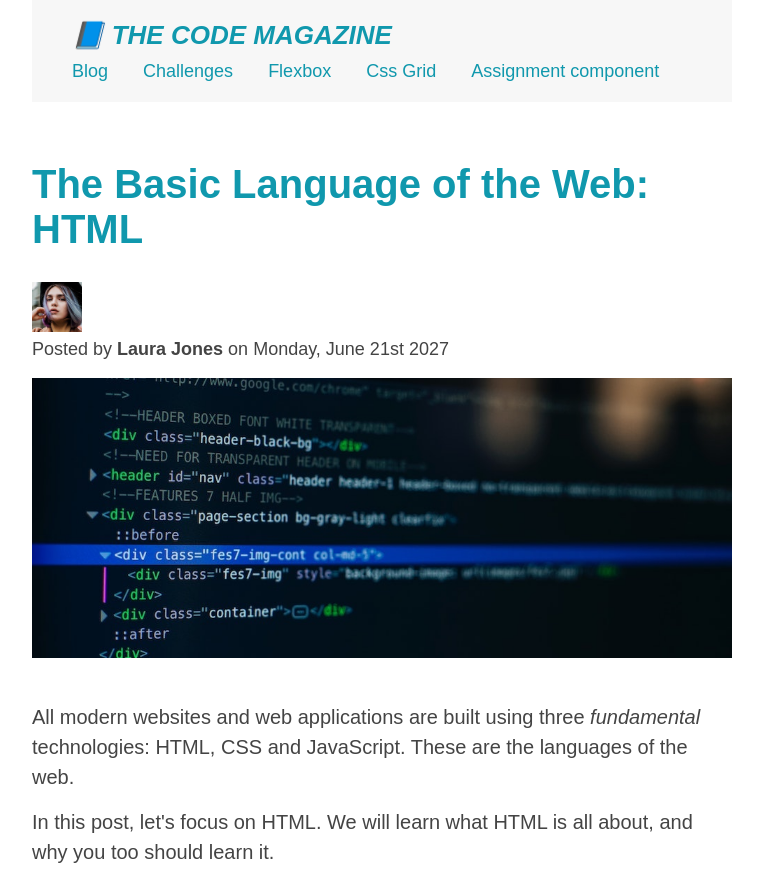
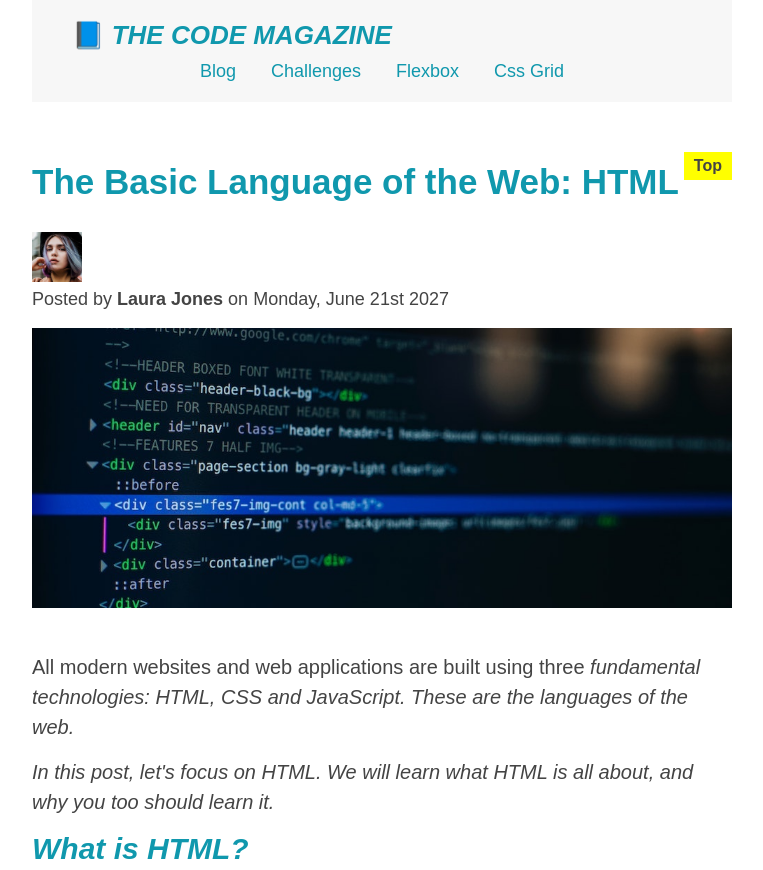
Before and after one commit to sarang67/html-css, a website: page index.html in a window 1280 px wide. Shown: the top 870 px of the page, without its empty margins (258-1021 px from the left). Drawn offline with Linux system fonts and the light colour scheme.

Commit message:
1) pesudo element , and how to use that. 2) how devloper use google for searching the problems and how devloper read the documentaion , where to refer. 3) how we do the debugging and solve the unwnated problem with css and html 4) assignment and we will understand what to do and how to do 5) we will complete our blog(with fundmental of html and css)

```diff
--- a/index.html
+++ b/index.html
@@ -17,7 +17,6 @@
           <a href="#">Challenges</a>
           <a href="#"> Flexbox</a>
           <a href="#">Css Grid</a>
-          <a href="#">Assignment component</a>
         </nav>
       </header>
 
@@ -45,7 +44,7 @@
         </header>
         <p>
           All modern websites and web applications are built using three
-          <em>fundamental</em>
+          <em>fundamental
           technologies: HTML, CSS and JavaScript. These are the languages of the
           web.
         </p>
--- a/styles/styles.css
+++ b/styles/styles.css
@@ -35,7 +35,7 @@ h1 {
 }
 
 h2 {
-  font-size: 40px;
+  font-size: 35px;
   margin-bottom: 30px;
 }
 
@@ -155,6 +155,7 @@ article p:last-child {
 a:link {
   color: #1098ad;
   text-decoration: none;
+  text-align: center;
 }
 
 a:visited {
@@ -204,6 +205,7 @@ nav strong {
 
 nav {
   font-size: 18px;
+  text-align: center;
 }
 
 .post-header {
@@ -257,3 +259,38 @@ button {
   bottom: 50px;
   right: 50px;
 }
+
+h1::first-letter {
+  font-style: normal;
+}
+
+/* h2::first-letter {
+  font-size: 50px;
+} */
+
+/* p::first-line {
+  color: red;
+} */
+
+h3 + p::first-line {
+  color: red;
+}
+
+h2 {
+  position: relative;
+}
+h2::before {
+  content: "Top";
+  color: #444;
+  font-size: 16px;
+  font-weight: bold;
+  display: inline-block;
+  padding: 5px 10px;
+  background-color: yellow;
+  /* position: relative;
+  bottom: 50px;
+  left: 100px; */
+  position: absolute;
+  top: -10px;
+  right: 0px;
+}
```
Also changed, not shown: assets/images/assignment4.PNG (added).
